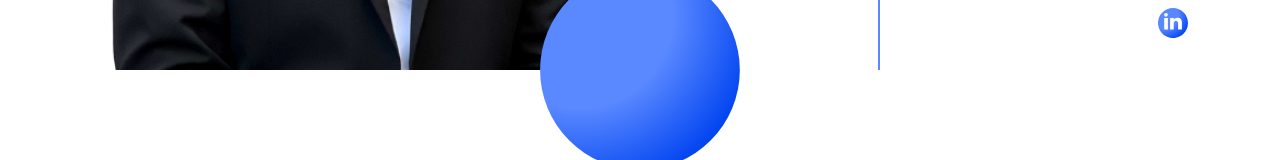
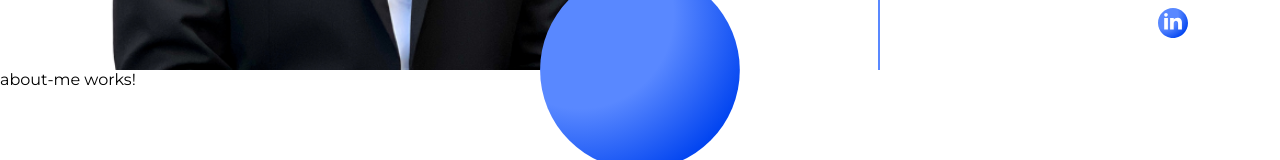
Before and after one commit to devkoepeli/portfolio, an Angular app: page / in a window 1280 px wide. Shown: the part 730-890 px from the top of the page. Built offline with nearby package versions, Linux system fonts and the light colour scheme.

Commit message:
style: line height of all headings adjusted

```diff
--- a/src/app/main-content/hero/hero.component.scss
+++ b/src/app/main-content/hero/hero.component.scss
@@ -42,7 +42,6 @@
         h1 {
             color: $main-color;
             font-size: 128px;
-            line-height: 0.9;
 
             .greet {
                 font-size: 64px;
--- a/src/app/main-content/main-content.component.html
+++ b/src/app/main-content/main-content.component.html
@@ -1 +1,2 @@
 <app-hero></app-hero>
+<app-about-me></app-about-me>
--- a/src/app/main-content/main-content.component.ts
+++ b/src/app/main-content/main-content.component.ts
@@ -1,11 +1,12 @@
 import { Component } from '@angular/core';
 import { HeaderComponent } from '../shared/components/header/header.component';
+import { AboutMeComponent } from './about-me/about-me.component';
 import { HeroComponent } from './hero/hero.component';
 
 @Component({
   selector: 'app-main-content',
   standalone: true,
-  imports: [HeroComponent, HeaderComponent],
+  imports: [HeroComponent, HeaderComponent, AboutMeComponent],
   templateUrl: './main-content.component.html',
   styleUrl: './main-content.component.scss'
 })
--- a/src/styles.scss
+++ b/src/styles.scss
@@ -171,6 +171,7 @@ body {
 
 h1, h2, h3, h4 {
     font-family: 'Baloo 2', 'Montserrat', sans-serif;
+    line-height: 0.9;
 }
 
 .montserrat {
```
